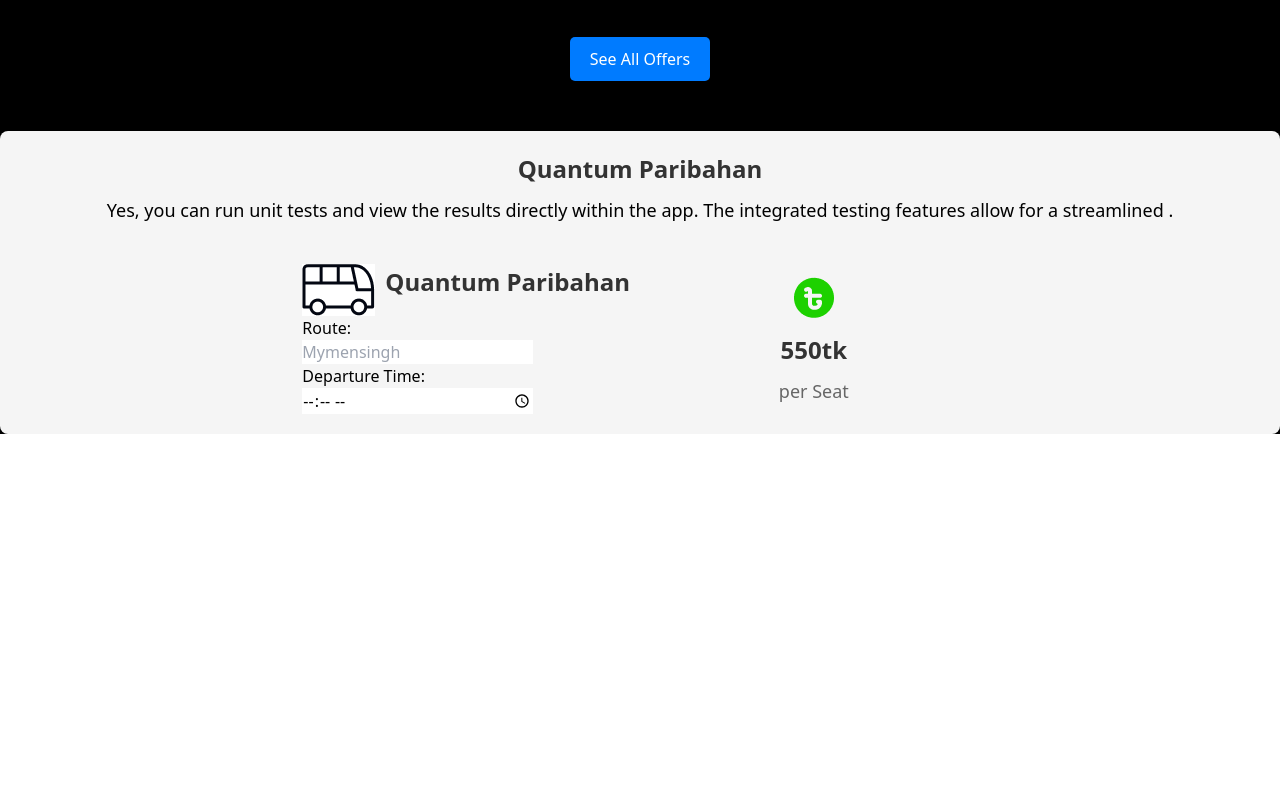
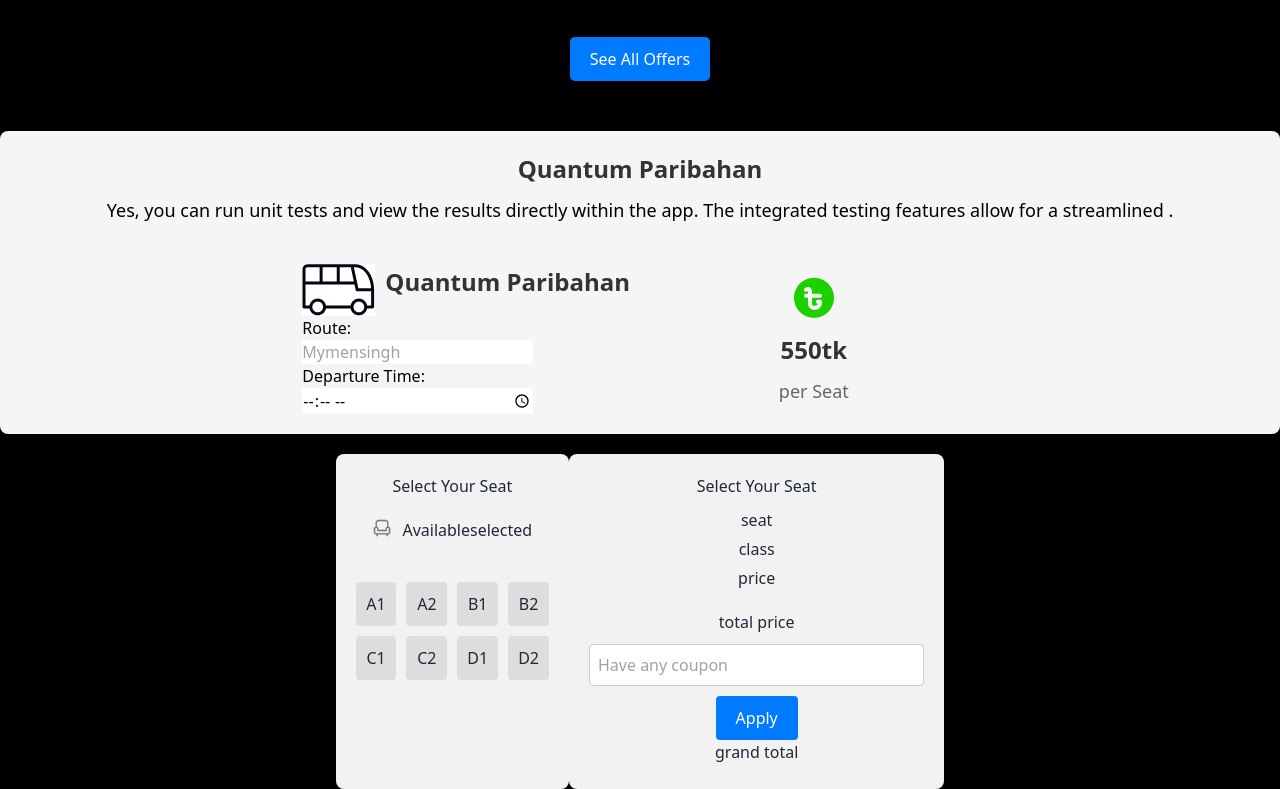
Before and after one commit to ES6Pro/A5-Quantum-Paribahan, a plain HTML site: page index.html in a window 1280 px wide. Shown: the part 1059-1848 px from the top of the page. Before the commit the page ends 1493 px from the top, so only its background shows below. Drawn offline with nearby package versions, Linux system fonts and the light colour scheme.

Commit message:
5th commit

```diff
--- a/index.html
+++ b/index.html
@@ -198,71 +198,47 @@
       </div>
     </section>
 
+
+
+
     <section>
-      <script>
-        var selectedSeats = [];
-        var bookingCount = 0;
-        var totalPrice = 0;
+<!--seat section-->
+<div class="seat-1">
+  <div class="seat-2">
 
-        function toggleSeat(seatId) {
-          var seat = document.getElementById(seatId);
-          if (selectedSeats.includes(seatId)) {
-            // Deselect the seat
-            var index = selectedSeats.indexOf(seatId);
-            selectedSeats.splice(index, 1);
-            seat.classList.remove("selected");
-            bookingCount--;
-          } else {
-            // Select the seat
-            selectedSeats.push(seatId);
-            seat.classList.add("selected");
-            bookingCount++;
-          }
+    <h2>Select Your Seat</h2>
+    <div class="seat-2y">
+ <img src="images/seat-gray.png" alt="">
+      <p>
+      Available</p>
+    <p>selected</p></div>
+    <div class="seat-4"></div>
+    <div class="seat-5">
 
-          updateBookingDetails();
-        }
+     <div class="SeatNo">A1</div>
+     <div class="SeatNo">A2</div>
+     <div class="SeatNo">B1</div>
+     <div class="SeatNo">B2</div>
+     <div class="SeatNo">C1</div>
+     <div class="SeatNo">C2</div>
+     <div class="SeatNo">D1</div>
+     <div class="SeatNo">D2</div>
 
-        function updateBookingDetails() {
-          var pricePerSeat = 550; // Price per seat
-          totalPrice = bookingCount * pricePerSeat;
+    </div>
+  </div>
+  <div class="seat-3">
+    <h2>Select Your Seat</h2>
+    <p>seat</p>
+    <p>class</p>
+    <p>price</p>
+    <h3>total price</h3>
+    <input type="text" placeholder="Have any coupon">
+    <input type="button" value="Apply">
+    <p>grand total</p>
+  </div>
 
-          document
-            .getElementById("booking-form")
-            .querySelector('button[type="submit"]').disabled = true; // Disable next button by default
+</div>
 
-          // Enable next button if phone number is filled
-          if (document.getElementById("phone").value.trim() !== "") {
-            document.getElementById("next-btn").disabled = false;
-          }
-
-          // Update UI with updated booking count and total price
-          // You can display this information wherever you want in your UI
-          console.log("Booking Count:", bookingCount);
-          console.log("Total Price:", totalPrice);
-        }
-
-        function checkPhoneNumber() {
-          var phoneInput = document.getElementById("phone");
-          var nextButton = document.getElementById("next-btn");
-
-          if (phoneInput.value.trim() !== "") {
-            nextButton.disabled = false;
-          } else {
-            nextButton.disabled = true;
-          }
-        }
-
-        // Prevent form submission for demonstration purpose
-        document
-          .getElementById("booking-form")
-          .addEventListener("submit", function (event) {
-            event.preventDefault();
-            alert(
-              "Thank you for Booking Our Bus Seats. We are working hard to find the best service and deals for you. Shortly you will find a confirmation in your email."
-            );
-          });
-      </script>
-    </section>
     <script src="script.js"></script>
   </body>
 </html>
--- a/script.js
+++ b/script.js
@@ -23,3 +23,31 @@ document.getElementById("bannerButton").addEventListener("click", function () {
   // You can add your logic here, for example, redirecting to another page:
   window.location.href = "your_page_url.html";
 });
+
+//ex//
+
+document.addEventListener('DOMContentLoaded', function () {
+  // Seat selection functionality
+  const seatElements = document.querySelectorAll('.SeatNo');
+  seatElements.forEach(seat => {
+    seat.addEventListener('click', function () {
+      if (!seat.classList.contains('selected')) {
+        seat.classList.add('selected');
+        console.log(`Seat ${seat.textContent} is selected.`);
+        // Add your logic for seat selection here
+      } else {
+        seat.classList.remove('selected');
+        console.log(`Seat ${seat.textContent} is deselected.`);
+        // Add your logic for seat deselection here
+      }
+    });
+  });
+
+  // Apply coupon functionality
+  const applyButton = document.querySelector('.seat-3 input[type="button"]');
+  applyButton.addEventListener('click', function () {
+    const couponInput = document.querySelector('.seat-3 input[type="text"]').value;
+    console.log(`Coupon applied: ${couponInput}`);
+    // Add your logic for applying the coupon here
+  });
+});
--- a/style.css
+++ b/style.css
@@ -235,9 +235,7 @@ body {
 }
 
 /* Style for quantum-8th */
-.quantum-8th {
-  /* You can add additional styling for quantum-8th if needed */
-}
+
 
 /* Style for quantum-8th h1 */
 .quantum-8th h1 {
@@ -250,3 +248,119 @@ body {
 .quantum-6th{color: #000;
 display: grid;
 grid-auto-columns: min-content;}
+
+
+/* Seat selection section styles */
+
+/* Style for seat-1 */
+.seat-1 {
+  display: flex;
+  justify-content: center;
+  margin-top: 20px;
+}
+
+/* Style for seat-2 */
+.seat-2 {
+  background-color: #f2f2f2;
+  padding: 20px;
+  border-radius: 8px;
+  text-align: center;
+}
+
+/* Style for seat-2 h2 */
+.seat-2 h2 {
+  margin-bottom: 20px;
+}
+
+/* Style for seat-2y */
+.seat-2y {
+  display: flex;
+  justify-content: center;
+  margin-bottom: 20px;
+}
+
+/* Style for seat-2y img */
+.seat-2y img {
+  width: 20px;
+  height: 20px;
+  margin-right: 10px;
+}
+
+/* Style for seat-2y p */
+.seat-2y p {
+  margin: 0;
+}
+
+/* Style for seat-4 */
+.seat-4 {
+  height: 20px;
+}
+
+/* Style for seat-5 */
+.seat-5 {
+  display: grid;
+  grid-template-columns: repeat(4, 1fr);
+  gap: 10px;
+}
+
+/* Style for SeatNo */
+.SeatNo {
+  background-color: #ddd;
+  padding: 10px;
+  text-align: center;
+  border-radius: 4px;
+  cursor: pointer;
+}
+
+/* Style for SeatNo:hover */
+.SeatNo:hover {
+  background-color: #ccc;
+}
+
+/* Style for seat-3 */
+.seat-3 {
+  background-color: #f2f2f2;
+  padding: 20px;
+  border-radius: 8px;
+  text-align: center;
+}
+
+/* Style for seat-3 h2 */
+.seat-3 h2 {
+  margin-bottom: 10px;
+}
+
+/* Style for seat-3 p */
+.seat-3 p {
+  margin-bottom: 5px;
+}
+
+/* Style for seat-3 h3 */
+.seat-3 h3 {
+  margin-top: 20px;
+  margin-bottom: 10px;
+}
+
+/* Style for seat-3 input[type="text"] */
+.seat-3 input[type="text"] {
+  width: 100%;
+  padding: 8px;
+  margin-bottom: 10px;
+  border: 1px solid #ccc;
+  border-radius: 4px;
+}
+
+/* Style for seat-3 input[type="button"] */
+.seat-3 input[type="button"] {
+  background-color: #007bff;
+  color: #fff;
+  border: none;
+  padding: 10px 20px;
+  border-radius: 4px;
+  cursor: pointer;
+}
+
+/* Style for seat-3 input[type="button"]:hover */
+.seat-3 input[type="button"]:hover {
+  background-color: #0056b3;
+}
```
